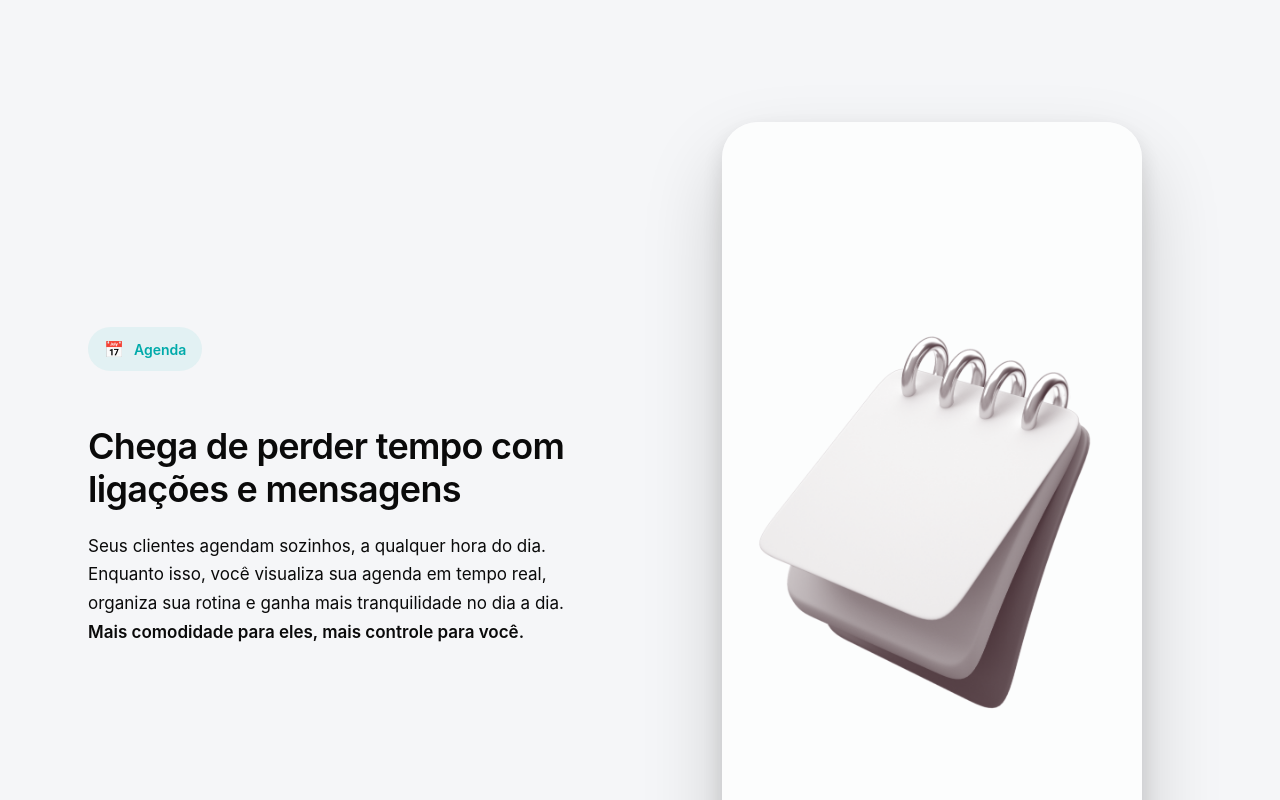
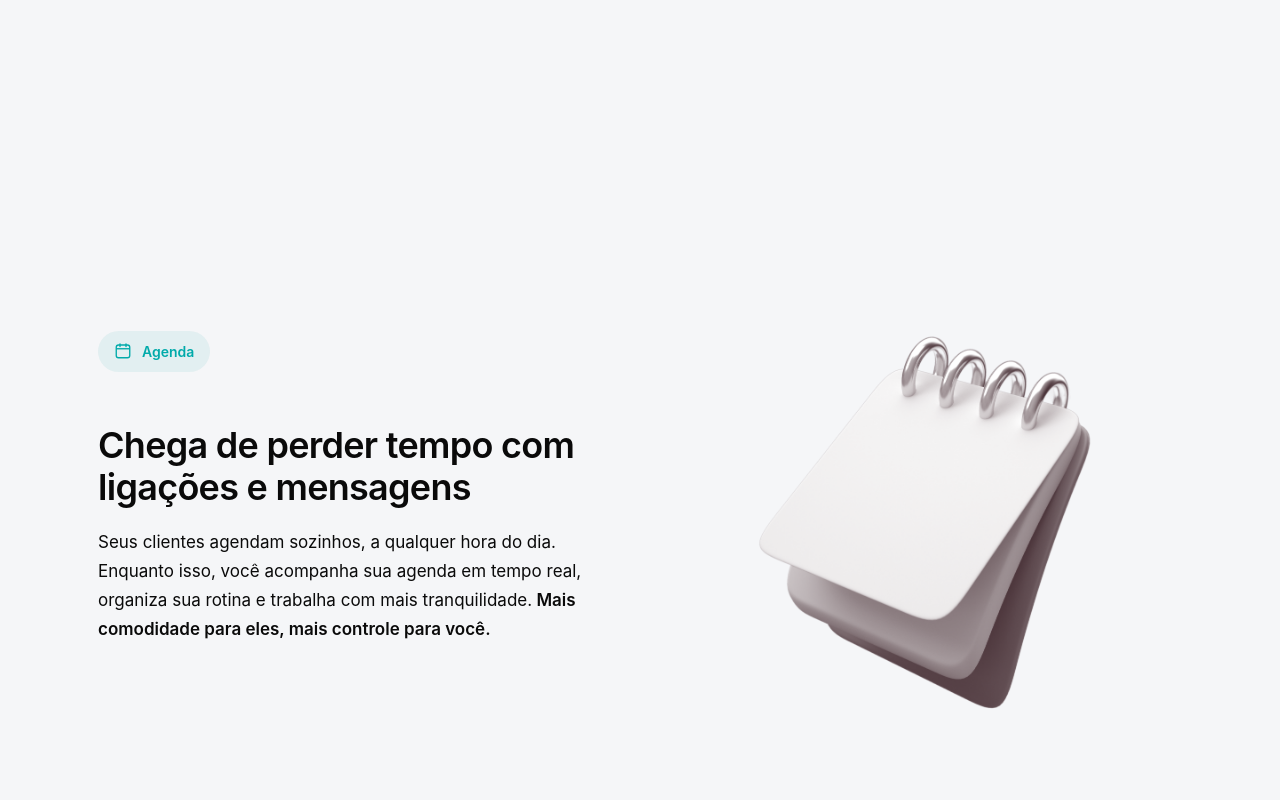
Before and after one commit to suporteeligi-cpu/eligi-fron-tend, a Next.js app: page / in a window 1280 px wide. Shown: the part 880-1680 px from the top of the page. Built offline with nearby package versions, Linux system fonts and the light colour scheme.

Commit message:
chore: deploy update

```diff
--- a/src/app/(public)/Home.module.css
+++ b/src/app/(public)/Home.module.css
@@ -180,7 +180,7 @@
 }
 
 /* =========================
-   AGENDA SECTION
+   AGENDA
 ========================= */
 
 .agenda {
@@ -189,13 +189,13 @@
 }
 
 .agendaContainer {
-  max-width: 1200px;
+  max-width: 1180px;
   margin: 0 auto;
   padding: 0 48px;
 
   display: grid;
-  grid-template-columns: 1fr 520px;
-  gap: 80px;
+  grid-template-columns: 1fr 460px;
+  gap: 56px;
   align-items: center;
 }
 
@@ -212,7 +212,7 @@
   padding: 10px 16px;
   border-radius: 999px;
 
-  background: rgba(0, 180, 180, 0.08);
+  background: rgba(0, 150, 150, 0.08);
   color: #0aa;
 
   font-size: 14px;
@@ -221,15 +221,15 @@
 }
 
 .agendaIcon {
-  font-size: 16px;
+  display: block;
+  color: currentColor;
 }
 
 .sectionTitle {
   font-size: 36px;
-  line-height: 1.2;
+  line-height: 1.15;
   font-weight: 600;
   letter-spacing: -0.02em;
-
   color: var(--text-primary);
   margin-bottom: 20px;
 }
@@ -245,12 +245,10 @@
   font-weight: 600;
 }
 
-/* IMAGEM */
+/* IMAGEM (SEM FUNDO / SEM CARD) */
 .agendaVisual {
-  position: relative;
-
   display: flex;
-  justify-content: center;
+  justify-content: flex-start;
 }
 
 .agendaImage {
@@ -258,24 +256,18 @@
   height: auto;
   max-width: 420px;
 
-  border-radius: 36px;
+  border-radius: 28px;
 
-  box-shadow:
-    0 40px 80px rgba(0, 0, 0, 0.18),
-    0 10px 24px rgba(0, 0, 0, 0.12);
-
-  background: var(--bg-elevated);
+  /* zero fundo, zero card */
+  background: none;
+  box-shadow: none;
 }
 
 /* RESPONSIVO */
 @media (max-width: 1024px) {
   .agendaContainer {
     grid-template-columns: 1fr;
-    gap: 64px;
-  }
-
-  .agendaContent {
-    max-width: 100%;
+    gap: 56px;
   }
 
   .agendaVisual {
@@ -298,6 +290,6 @@
 
   .agendaImage {
     max-width: 340px;
-    border-radius: 28px;
+    border-radius: 24px;
   }
 }
--- a/src/app/(public)/page.tsx
+++ b/src/app/(public)/page.tsx
@@ -16,7 +16,6 @@ export default function HomePage() {
         ===================== */}
         <section className={styles.hero}>
           <div className={styles.heroCard}>
-            {/* LOGO — troca via CSS / data-theme */}
             <div className={styles.logoWrapper}>
               <Image
                 src="/images/logo.png"
@@ -26,7 +25,6 @@ export default function HomePage() {
                 priority
                 className={styles.logoLight}
               />
-
               <Image
                 src="/images/logo.branco.png"
                 alt="ELIGI"
@@ -58,14 +56,59 @@ export default function HomePage() {
         </section>
 
         {/* =====================
-            AGENDA (NOVA SEÇÃO)
+            AGENDA
         ===================== */}
         <section className={styles.agenda}>
           <div className={styles.agendaContainer}>
             {/* TEXTO */}
             <div className={styles.agendaContent}>
               <div className={styles.agendaBadge}>
-                <span className={styles.agendaIcon}>📅</span>
+                {/* ÍCONE SVG (calendário minimal) */}
+                <svg
+                  className={styles.agendaIcon}
+                  width="18"
+                  height="18"
+                  viewBox="0 0 24 24"
+                  fill="none"
+                  xmlns="http://www.w3.org/2000/svg"
+                >
+                  <rect
+                    x="3"
+                    y="4"
+                    width="18"
+                    height="17"
+                    rx="3"
+                    stroke="currentColor"
+                    strokeWidth="1.8"
+                  />
+                  <line
+                    x1="3"
+                    y1="9"
+                    x2="21"
+                    y2="9"
+                    stroke="currentColor"
+                    strokeWidth="1.8"
+                  />
+                  <line
+                    x1="8"
+                    y1="2.5"
+                    x2="8"
+                    y2="6"
+                    stroke="currentColor"
+                    strokeWidth="1.8"
+                    strokeLinecap="round"
+                  />
+                  <line
+                    x1="16"
+                    y1="2.5"
+                    x2="16"
+                    y2="6"
+                    stroke="currentColor"
+                    strokeWidth="1.8"
+                    strokeLinecap="round"
+                  />
+                </svg>
+
                 <span>Agenda</span>
               </div>
 
@@ -75,8 +118,8 @@ export default function HomePage() {
 
               <p className={styles.sectionText}>
                 Seus clientes agendam sozinhos, a qualquer hora do dia.
-                Enquanto isso, você visualiza sua agenda em tempo real,
-                organiza sua rotina e ganha mais tranquilidade no dia a dia.
+                Enquanto isso, você acompanha sua agenda em tempo real,
+                organiza sua rotina e trabalha com mais tranquilidade.
                 <strong>
                   {' '}
                   Mais comodidade para eles, mais controle para você.
```
